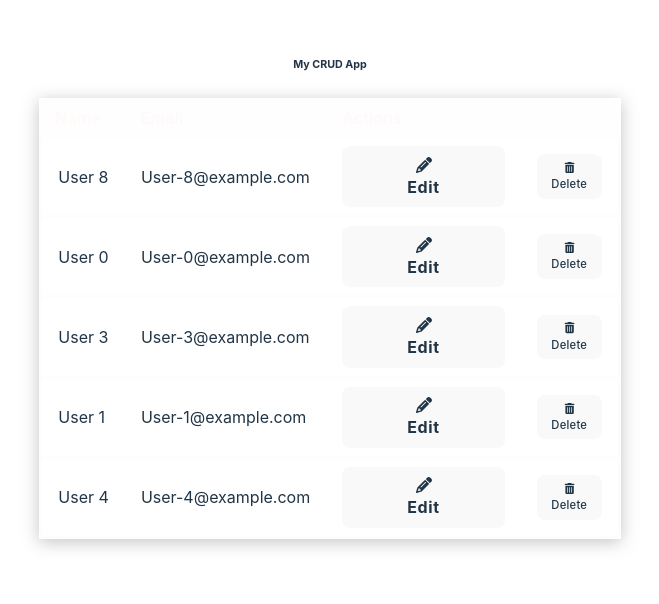
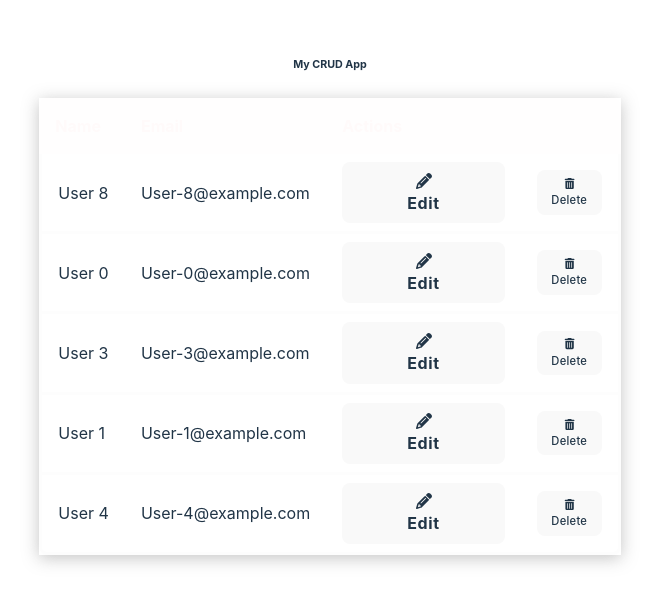
Before and after one commit to new-AF/react-dashboard-crud, a React (Vite) app: page / in a window 1280 px wide. Shown: the top 604 px of the page, without its empty margins (310-969 px from the left). Built offline with nearby package versions, Linux system fonts and the light colour scheme.

Commit message:
improve table styling

```diff
--- a/src/Table.css
+++ b/src/Table.css
@@ -13,6 +13,10 @@ table {
     &:hover tbody tr {
         color: rgba(255, 250, 250, 0.4) !important;
         background-color: color-mix(in srgb, #242424, black 30%) !important;
+    }
+
+    thead th {
+        padding-block: var(--gap-medium);
     }
 
     th,
```
